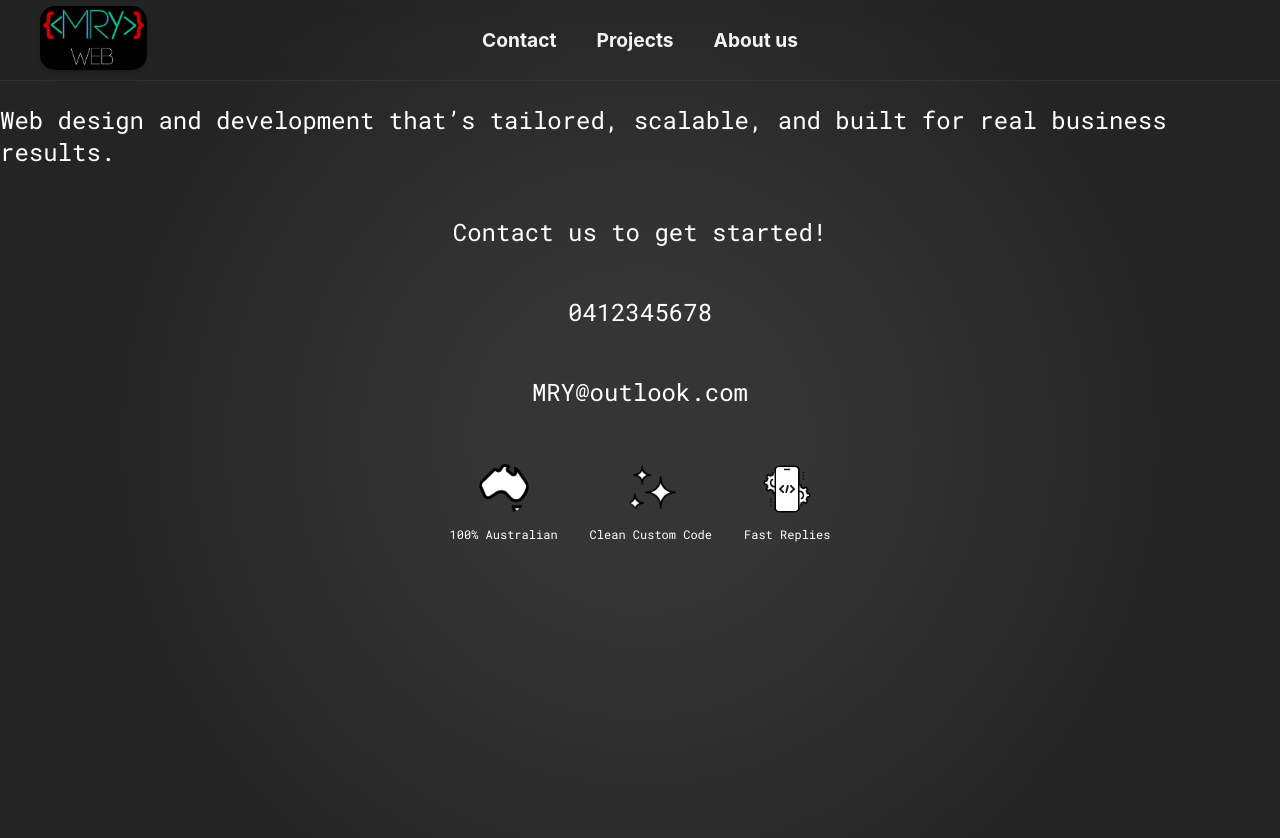
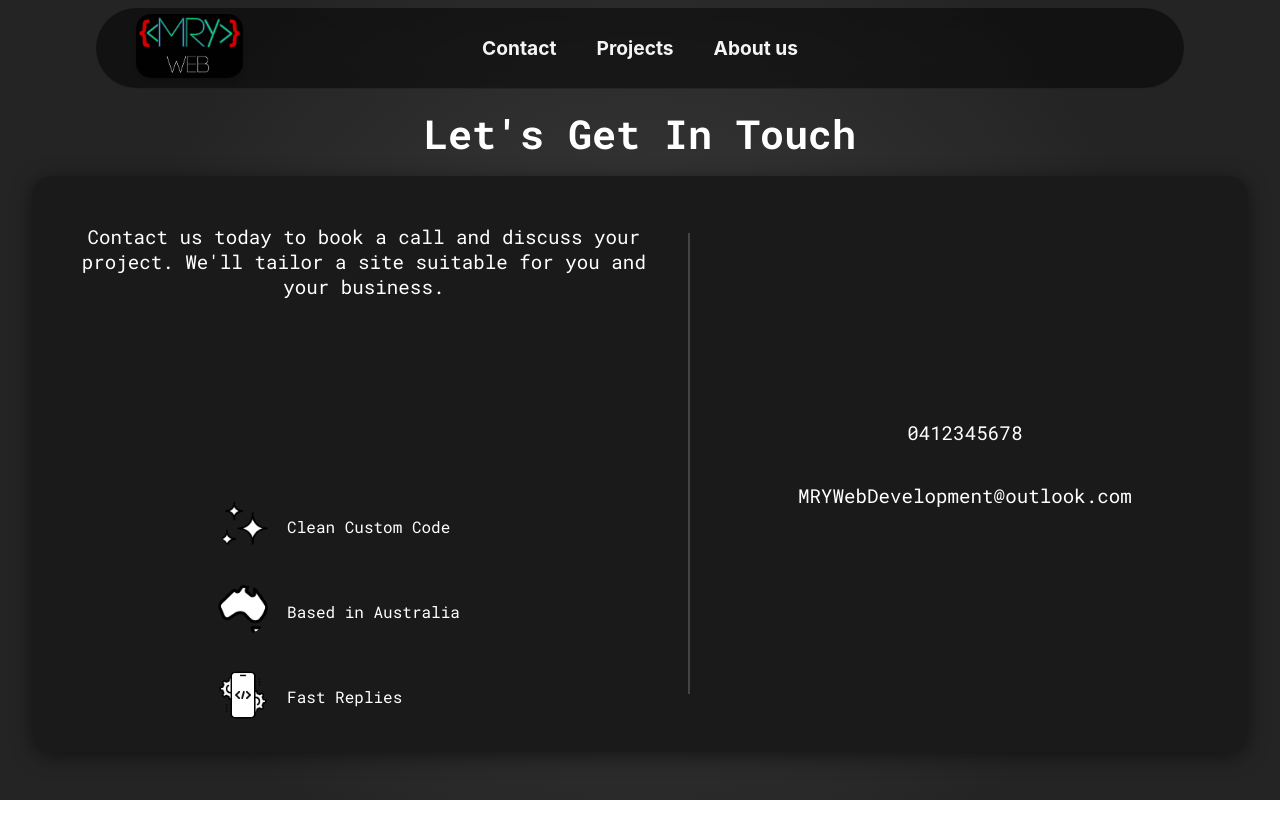
Before and after one commit to MosaabSaleem/MRYPortfolio, a React (Create React App) app in the folder mry_portfolio/: page /contact in a window 1280 px wide. Shown: the top 838 px of the page. After the commit the page ends 800 px from the top, so only its background shows below. Built offline with nearby package versions, Linux system fonts and the light colour scheme; a web font is replaced by a local one.

Commit message:
Contact done without images

```diff
--- a/mry_portfolio/src/About.jsx
+++ b/mry_portfolio/src/About.jsx
@@ -1,3 +1,5 @@
+import "./Styles/About.css";
+
 export default function About() {
     return (
         <div className="About">
--- a/mry_portfolio/src/Contact.jsx
+++ b/mry_portfolio/src/Contact.jsx
@@ -6,18 +6,18 @@ import ReplyIcon from "./Assets/ReplyIcon.png";
 export default function Contact() {
     return (
         <div className="Contact">
-          <p className="ContactText">Web design and development that’s tailored, scalable, and built for real business results.</p>
-          <p className="ContactText">Contact us to get started!</p>
-          <p className="ContactText">0412345678</p>
-          <p className="ContactText">MRY@outlook.com</p>
+          <h1 className="ContactTitle">Let's Get In Touch</h1>
+          <div className="ContactContainer">
+            <div className="ContactLeft">
+              <p className="ContactText">Contact us today to book a call and discuss your project. We'll tailor a site suitable for you and your business.</p>
               <div className="ContactIcons">
                 <div className="ContactIcon">
-              <img src={AustraliaIcon} alt="Australia Icon" className="ContactIconImage"/>
-              <p className="ContactIconText">100% Australian</p>
+                  <img src={CleanIcon} alt="Clean Icon" className="ContactIconImage"/>
+                  <p className="ContactIconText">Clean Custom Code </p>
                 </div>
                 <div className="ContactIcon">
-              <img src={CleanIcon} alt="Clean Icon" className="ContactIconImage"/>
-              <p className="ContactIconText">Clean Custom Code</p>
+                  <img src={AustraliaIcon} alt="Australia Icon" className="ContactIconImage"/>
+                  <p className="ContactIconText">Based in Australia</p>
                 </div>
                 <div className="ContactIcon">
                   <img src={ReplyIcon} alt="Reply Icon" className="ContactIconImage"/>
@@ -25,5 +25,13 @@ export default function Contact() {
                 </div>
               </div>
             </div>
+            <div className="ContactMiddleLine"></div>
+            <div className="ContactRight">
+              {/* <p className="ContactText">Contact us to get started!</p> */}
+              <p className="ContactText">0412345678</p>
+              <p className="ContactText">MRYWebDevelopment@outlook.com</p>
+            </div>
+          </div>
+        </div>
     );
 }
--- a/mry_portfolio/src/Home.jsx
+++ b/mry_portfolio/src/Home.jsx
@@ -6,6 +6,7 @@ import PCIcon from "./Assets/PCIcon.png";
 import CubeIcon from "./Assets/cubeIcon.png";
 import CodeIcon from "./Assets/CodeIcon.png";
 import { useNavigate } from "react-router-dom";
+import { useEffect } from "react";
 
 function Home() {
   const navigate = useNavigate();
@@ -18,15 +19,22 @@ function Home() {
     navigate("/projects");
   };
 
+  useEffect(() => {
+    const titleElement = document.querySelector(".homeTitle");
+    if (titleElement) {
+      titleElement.classList.add("loaded");
+    }
+  }, []);
+
   return (
     <div className="home">
       <div className="heroPage">
         {/* <div className="homeTitleContainer"> */}
-          <h1 className="homeTitle">Turning Your <span className="titleHighlight">Ideas </span>Into Reality</h1>
+          <h1 className="homeTitle">Websites That <span className="titleUnderline">Elevate </span> Your <span className="titleHighlight">Brand</span></h1>
           <button className="homeEnquireButton" onClick={handleEnquireClick}>Enquire Now</button>
         {/* </div> */}
         <div className="scrollPrompt">
-          <span className="scrollText">Scroll Down</span>
+          <span className="scrollText">Scroll For More</span>
           <div className="scrollArrow">
             <p>V</p>
           </div>
--- a/mry_portfolio/src/Projects.jsx
+++ b/mry_portfolio/src/Projects.jsx
@@ -1,3 +1,5 @@
+import "./Styles/Projects.css";
+
 export default function Projects() {
     return (
         <div className="Projects">
--- a/mry_portfolio/src/Styles/About.css
+++ b/mry_portfolio/src/Styles/About.css
@@ -0,0 +1,8 @@
+.About {
+    width: 100%;
+    height: 90vh;
+    display: flex;
+    flex-direction: column;
+    align-items: center;
+    margin-top: 10vh;
+  }
--- a/mry_portfolio/src/Styles/Contact.css
+++ b/mry_portfolio/src/Styles/Contact.css
@@ -2,34 +2,82 @@
 
 .Contact {
   width: 100%;
-  height: 100vh;
+  height: 90vh;
   display: flex;
   flex-direction: column;
   align-items: center;
   margin-top: 10vh;
 }
 
+.ContactContainer {
+  width: 95%;
+  height: 80%;
+  display: flex;
+  flex-direction: row;
+  justify-content: center;
+  align-items: center;
+  background-color: #1a1a1a;
+  border-radius: 20px;
+  box-shadow: 0 4px 20px rgba(0, 0, 0, 0.5);
+}
+
+.ContactRight {
+  display: flex;
+  flex-direction: column;
+  justify-content: center;
+  align-items: center;
+  width: 40%;
+  height: 100%;
+}
+
+.ContactMiddleLine {
+  width: 2px;
+  height: 80%;
+  background-color: #444;
+  margin: 0 2rem;
+}
+
+.ContactLeft {
+  display: flex;
+  flex-direction: column;
+  justify-content: space-between;
+  align-items: center;
+  width: 48%;
+  height: 90%;
+}
+
+.ContactTitle {
+  font-family: 'Roboto Mono', monospace;
+  color: white;
+  font-size: 2.5rem;
+  margin-bottom: 1rem;
+}
+
 .ContactText {
   font-family: 'Roboto Mono', monospace;
   color: white;
-  font-size: 1.5rem;
+  font-size: 1.2rem;
   justify-content: center;
+  text-align: center;
 }
 
 .ContactIcons {
   display: flex;
-  flex-direction: row;
+  flex-direction: column;
   justify-content: center;
   align-items: center;
   gap: 2rem;
   margin-top: 2rem;
+  width: 100%;
 }
 
 .ContactIcon {
   display: flex;
-  flex-direction: column;
-  justify-content: center;
-  align-items: center;
+  flex-direction: row;
+  justify-content: left;
+  align-items: left;
+  width: 50%;
+  gap: 1.2rem;
 }
 
 .ContactIconImage {
@@ -42,6 +90,6 @@
 .ContactIconText {
   font-family: 'Roboto Mono', monospace;
   color: white;
-  font-size: 0.75rem;
+  font-size: 1rem;
   justify-content: center;
 }
--- a/mry_portfolio/src/Styles/Home.css
+++ b/mry_portfolio/src/Styles/Home.css
@@ -35,6 +35,28 @@ body{
   background: linear-gradient(to right, #db0000d1, #03fa63d1);
   -webkit-background-clip: text;
   -webkit-text-fill-color: transparent;
+}
+
+.homeTitle .titleUnderline {
+  position: relative;
+  display: inline-block;
+}
+
+.homeTitle .titleUnderline::after{
+  content: '';
+  position: absolute;
+  left: 0;
+  bottom: -10px;
+  width: 100%;
+  height: 5px;
+  background-color: white;
+  transform: scaleX(0);
+  transform-origin: left;
+  transition: transform 1s ease-in-out;
+}
+
+.homeTitle.loaded .titleUnderline::after {
+  transform: scaleX(1);
 }
 
 .homeTextContainer{
--- a/mry_portfolio/src/Styles/NavBar.css
+++ b/mry_portfolio/src/Styles/NavBar.css
@@ -1,7 +1,7 @@
 .navbar {
     /* background: linear-gradient(90deg, rgba(122, 122, 122, 0.9) 10%, rgba(50, 50, 50, 0.9) 90%); */
-    background-color: rgba(0, 0, 0, 0.01);
-    width: 100%;
+    background-color: rgba(0, 0, 0, 0.5);
+    width: 85%;
     height: 10vh;
     border-radius: 0;
     justify-self: center;
@@ -13,10 +13,12 @@
     opacity: 0.95;
     backdrop-filter: blur(10px);
     position: fixed;
-    top: 0;
-    left: 0;
+    top: 1%;
+    left: 12.5%;
+    right: 12.5%;
     z-index: 1000;
     border-bottom: 1px solid rgba(108, 107, 107, 0.2);
+    border-radius: 50px;
 }
 
 .navbarlogo {
--- a/mry_portfolio/src/Styles/Projects.css
+++ b/mry_portfolio/src/Styles/Projects.css
@@ -0,0 +1,8 @@
+.Projects {
+    width: 100%;
+    height: 90vh;
+    display: flex;
+    flex-direction: column;
+    align-items: center;
+    margin-top: 10vh;
+  }
```
Lines whose indentation alone changed are shown as unchanged.
